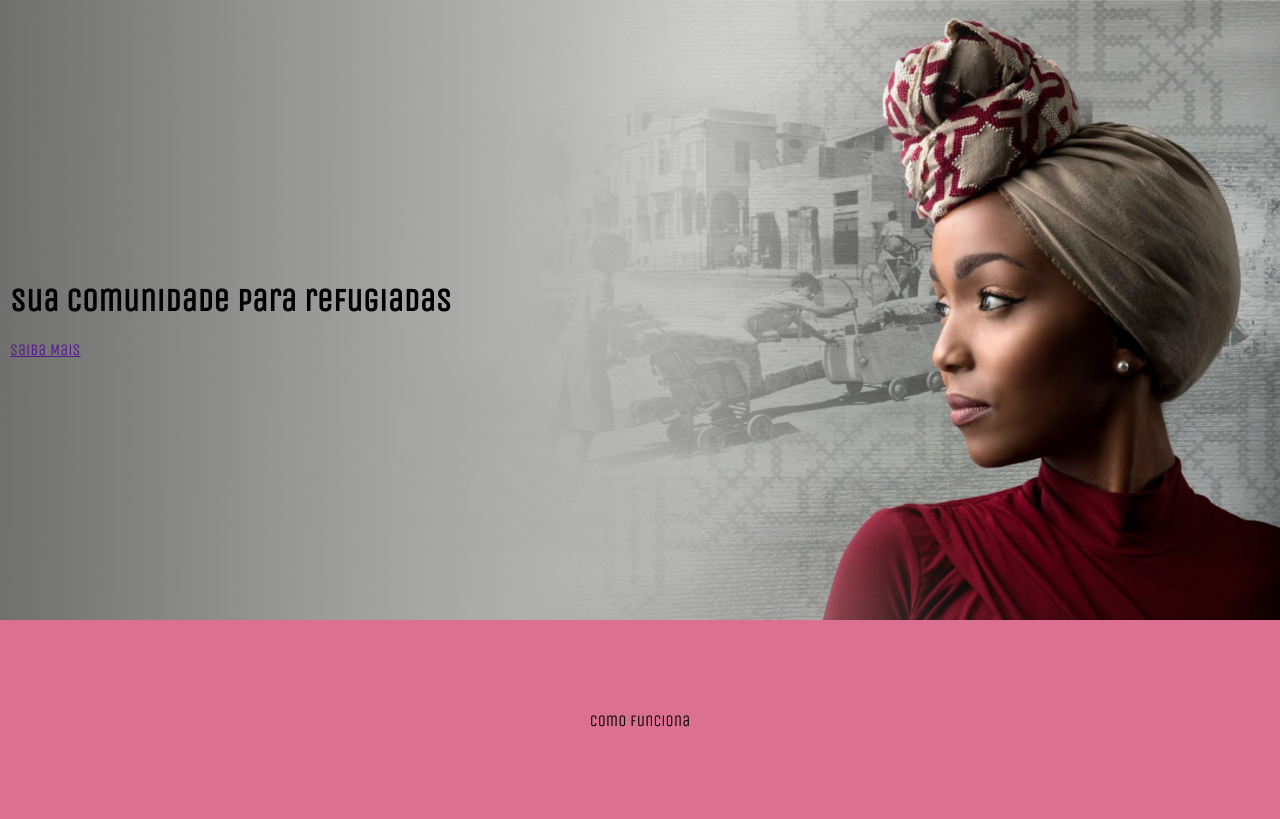
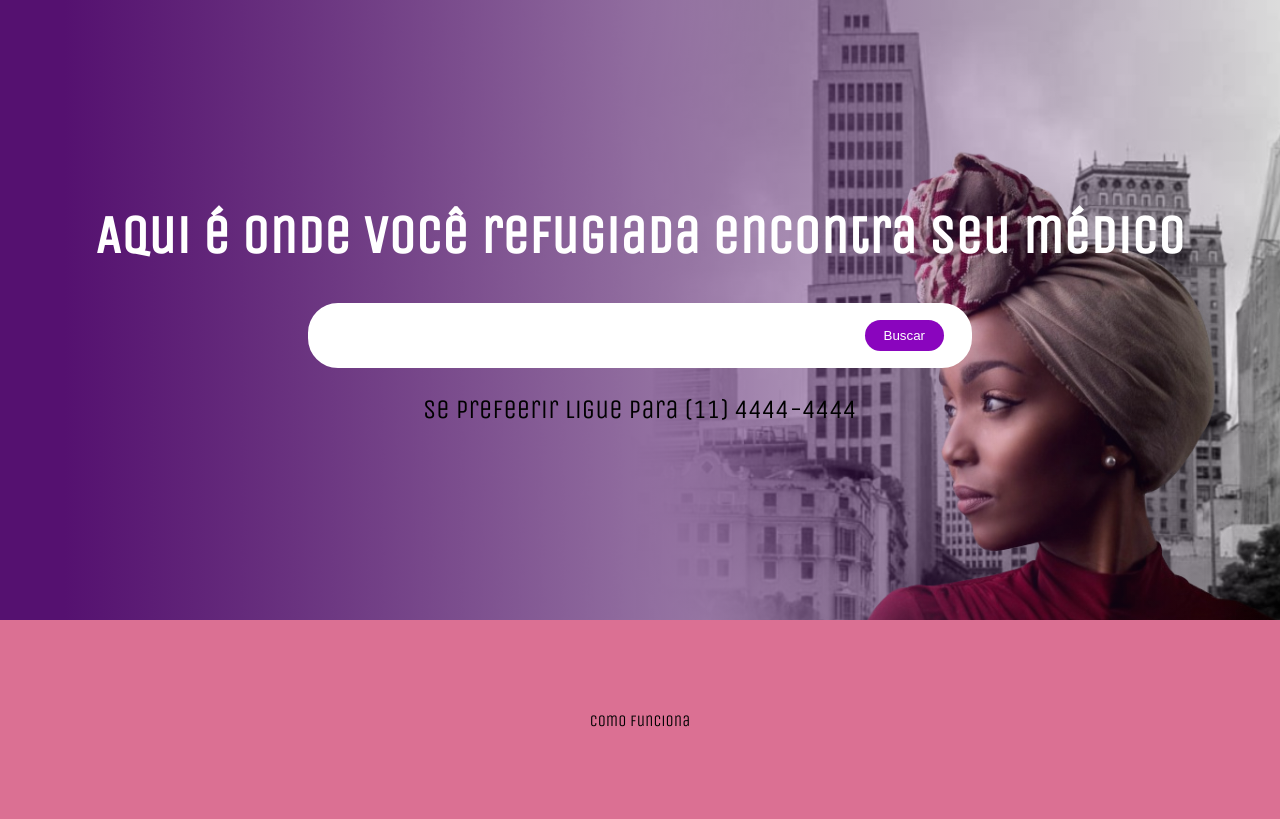
Before and after one commit to vanmtv/dr-ella, a Django app: page / in a window 1280 px wide; the page is wider, and only the part inside the window is pictured. Shown: the part 100-919 px from the top of that part. Run offline with Django 3.2, Linux system fonts and the light colour scheme; some web fonts are replaced.

Commit message:
adicionar na home: imagem, busca e degrade

```diff
--- a/app/static/css/home-style.css
+++ b/app/static/css/home-style.css
@@ -1,11 +1,51 @@
 .leia-mais{
-    background-color: white;
-    background-image: url(/static/images/banner-refugee.png);
-    background-size: cover;
+    background-image: linear-gradient(to left, transparent 0%, rgb(85, 17, 112) 95%), url(/static/images/banner-refugee.jpg);
+    background-size: 100%;
     background-position: center;
     height: 600px;
+    background-repeat: no-repeat;
+
+
+}
+.image-principal{
+    background-size: 100%;
+    background-position: center;
+
+}
+form {
+  border: 2px solid white;
+  display: flex;
+  padding: 15px;
+  width: 50%;
+    border-radius: 30px;
+    align-items: center;
+    background: white;
+    cursor: pointer;
 }
 
+form > input {
+  border: none;
+  width: 85%;
+  height: 100%;
+}
+
+form > button {
+  background: #8A05BE;
+  border: none;
+  color: #fff;
+  border-radius: 20px;
+  padding: 8px 19px;
+}
+
+.buscar{
+    flex-direction: column;
+    display: flex;
+    align-items: center;
+    justify-content: center;
+    width: 100%;
+    font-size: 20pt;
+    color: white;
+}
 .leia-mais{
     display: flex;
     align-items: flex-start;
@@ -15,7 +55,7 @@
 }
 
 .leia-mais p{
-    color:yellow;
+    color: black;
 }
 
 .funciona{
--- a/app/static/css/layout-style.css
+++ b/app/static/css/layout-style.css
@@ -8,7 +8,7 @@ nav{
     /* background-color: linear-gradient(to bottom, #8A05BE 0%, #8A05BE 46%, #8A05BE 100%); */
     height: 100px;
     list-style-type: none;
-    width: 100vw;
+    width: 100;
     display: flex;
     align-items: center;
     justify-content: space-between;
@@ -81,9 +81,6 @@ nav a img{
     margin: 0 2rem 0 0;
 }
 
-.translate li{
-    width: 300px;
-}
 
 .translate li img{
     height: 40px;
@@ -101,7 +98,7 @@ footer{
     -webkit-align-items: center;
     -webkit-justify-content: center;
     justify-content: space-around;
-    width: 100vw;
+    width: 100%;
 }
 
 .rede-social{
--- a/app/templates/home.html
+++ b/app/templates/home.html
@@ -4,19 +4,21 @@
 
 {% block content %}
 <header class = "leia-mais">
-        <h1>Sua comunidade para refugiadas</h1>
-        <a href="">Saiba Mais</a>
-
+    <div class="buscar">
+        <h1>Aqui é onde você refugiada encontra seu médico</h1>
+        <form action='/' method='post'>
+            <input type='text' name='pesquisa'>
+            <button type='submit'>Buscar</button>
+        </form>
+        <p>Se prefeerir ligue para (11) 4444-4444</p>
+    </div>
 </header>
 <section class = "funciona">
     <div>
         <p>como funciona</p>
     </div>
-
-
 </section>
 <aside class = "acredita">
     <p>o que acreditamos e quem somos</p>
-
 </aside>
 {% endblock %}
```
Also changed, not shown: app/static/images/banner-refugee.jpg (added), app/static/images/banner-refugee.png (deleted), app/static/images/principal.jpg (added). Lines whose indentation alone changed are shown as unchanged.
